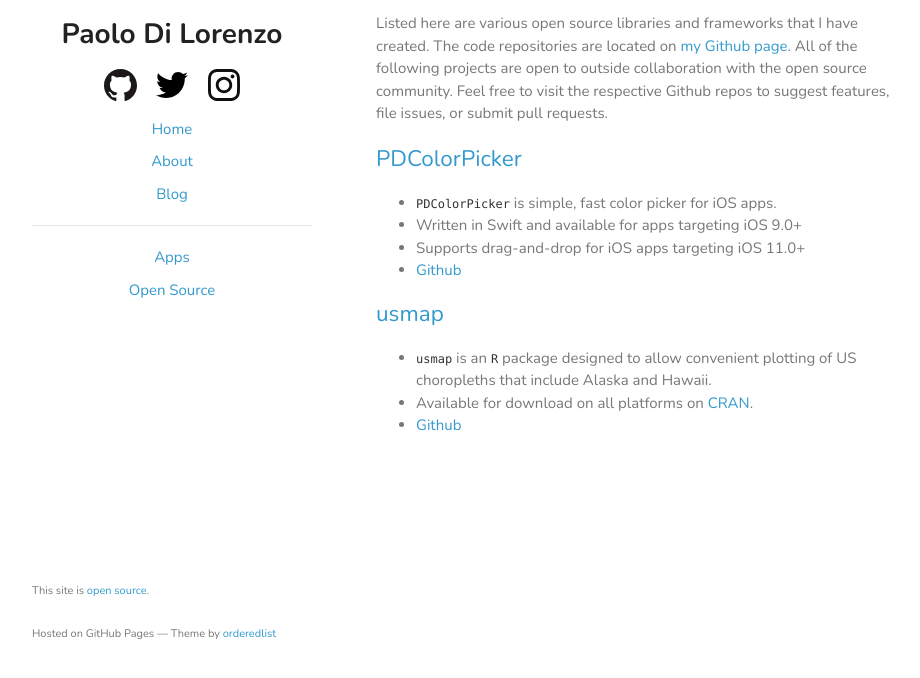
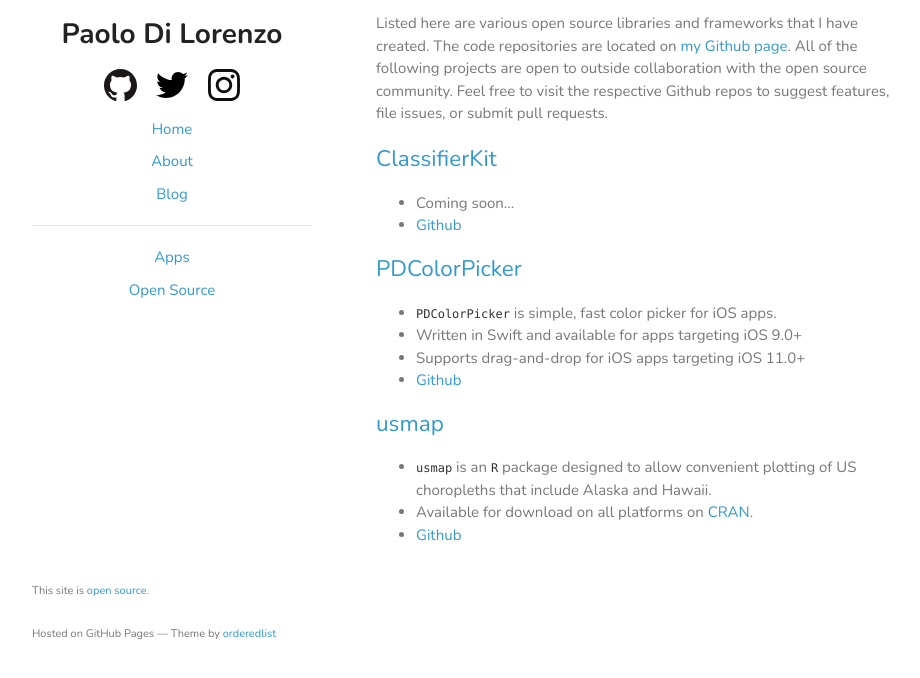
Before and after one commit to pdil/website-Jekyll, a Jekyll site: the page built from pkgs/index.html, in a window 1280 px wide, cut to the strip 187-865 px from the top of the page. Shown: the whole strip, without its empty margins (178-1098 px from the left). Built offline with Jekyll 4.4.1, drawn with Linux system fonts in a browser that asks for light colours.

Commit message:
Add ClassifierKit page

```diff
--- a/pkgs/index.html
+++ b/pkgs/index.html
@@ -8,6 +8,13 @@
 Listed here are various open source libraries and frameworks that I have created. The code repositories are located on <a href="https://github.com/pdil">my Github page</a>. All of the following projects are open to outside collaboration with the open source community. Feel free to visit the respective Github repos to suggest features, file issues, or submit pull requests.
 
 <br><br>
+<h2><a href="ClassifierKit/">ClassifierKit</a></h2>
+
+<ul>
+  <li>Coming soon...</li>
+  <li><a href="https://github.com/pdil/ClassifierKit">Github</a></li>
+</ul>
+
 <h2><a href="PDColorPicker/">PDColorPicker</a></h2>
 
 <ul>
```
Also changed, not shown: pkgs/ClassifierKit/index.html (added, +7 -0 lines).
